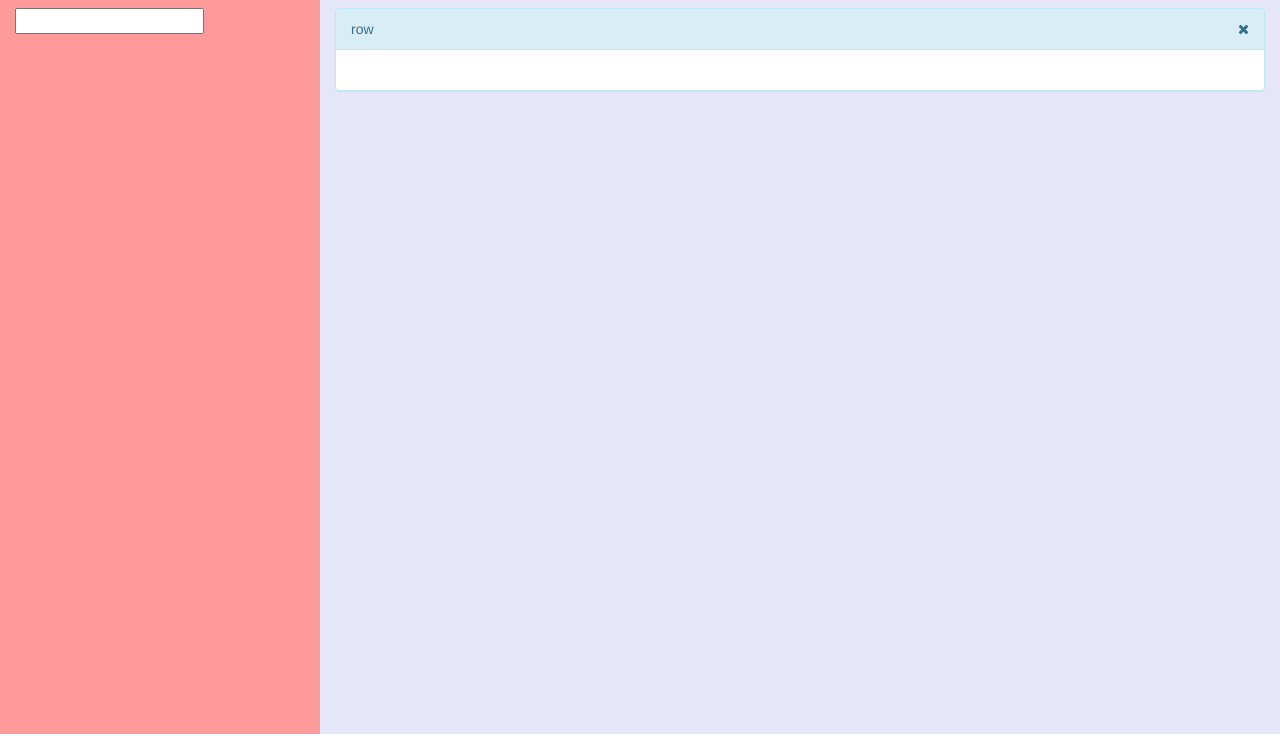
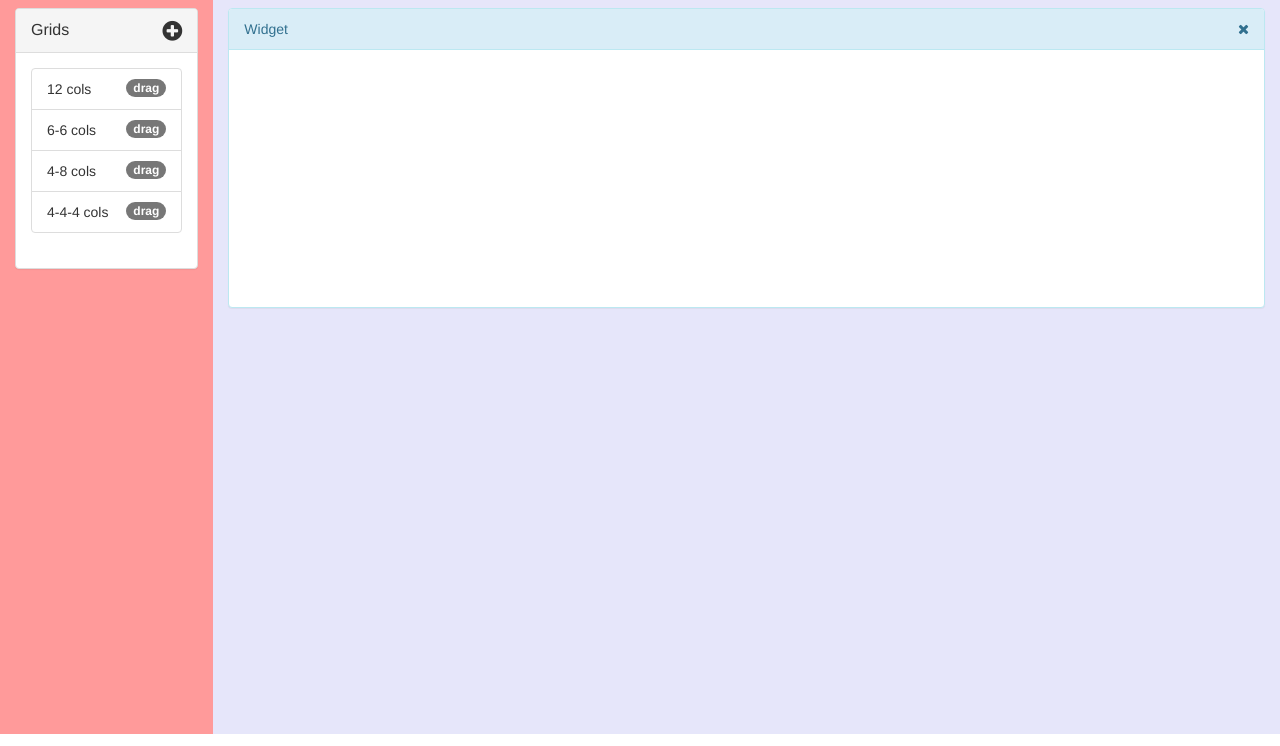
Before and after one commit to SayantanFrost/HeartBeat, a plain HTML site: page index.html in a window 1280 px wide. Shown: the part 54-800 px from the top of the page. Drawn offline with Linux system fonts and the light colour scheme.

Commit message:
Added Drag & Drop (Beta)
1. Fetching of ID is successful
2. Next is to manipulate the id to render new contents

```diff
--- a/index.html
+++ b/index.html
@@ -10,7 +10,7 @@
   <script src="js/jquery.min.js"></script>
   <script src="js/bootstrap.min.js"></script>
   <script src="js/angular.js"></script>
-
+  <script src="js/heartbeat.min.js"></script>
   </head>
   <body ng-app="">
     <nav class="navbar navbar-inverse">
@@ -30,20 +30,44 @@
       <div class="row hb_main_container">
 
         <!--Toolbar-->
-        <div id="toolbar" class="col-sm-3" >
-          <input type="text" ng-model="size">
+        <div id="toolbar" class="col-sm-2" >
+          <!--<input type="text" ng-model="size">-->
+
+          <div class="panel-group" id="accordion">
+            <div class="panel panel-default">
+              <div class="panel-heading">
+                <span class="panel-title">
+                  Grids
+                  <a data-toggle="collapse" data-parent="#accordion" class="right" href="#collapse1">
+                    <i  class="fa fa-plus-circle collapsible_icon" aria-hidden="true"></i>
+                  </a>
+                </span>
+              </div>
+              <div id="collapse1" class="panel-collapse collapse in">
+                <div class="panel-body">
+                  <ul class="list-group">
+                    <li draggable="true" ondragstart="drag(event)" id="12c" class="list-group-item">12 cols<span class="badge">drag</span></li>
+                    <li draggable="true" ondragstart="drag(event)" id="6-6c" class="list-group-item">6-6 cols<span class="badge">drag</span></li>
+                    <li draggable="true" ondragstart="drag(event)" id="4-8c" class="list-group-item">4-8 cols<span class="badge">drag</span></li>
+                    <li draggable="true" ondragstart="drag(event)" id="4-4-4c" class="list-group-item">4-4-4 cols<span class="badge">drag</span></li>
+                  </ul>
+                </div>
+              </div>
+            </div>
+          </div>
+
 
         </div>
 
         <!--Main Window-->
-        <div id="main_window" class="col-sm-9" >
-          <div class="panel panel-info" style="height:{{size}}px">
-            <div class="panel-heading">row<span class="right"><i class="fa fa-times" aria-hidden="true"></i></span></div>
-              <div class="panel-body">
+        <div id="main_window" class="col-sm-10" >
+          <div ondrop="drop(event)" ondragover="allowDrop(event)" class="panel panel-info " style="height:300px">
+            <div class="panel-heading">
+              Widget
+              <span class="right"><i class="fa fa-times" aria-hidden="true"></i></span>
+            </div>
+            <div class="panel-body droparea">
                 <p ng-bind="size"></p>
-
-              </div>
-
             </div>
 
           </div>
@@ -52,5 +76,6 @@
       </div>
     </div>
 
+
   </body>
   </html>
```
Also changed, not shown: css/heartbeat.min.css, js/heartbeat.min.js (added).
